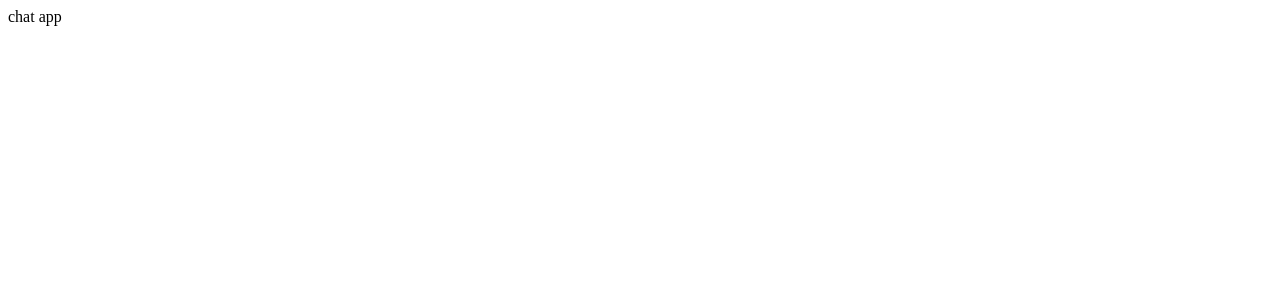
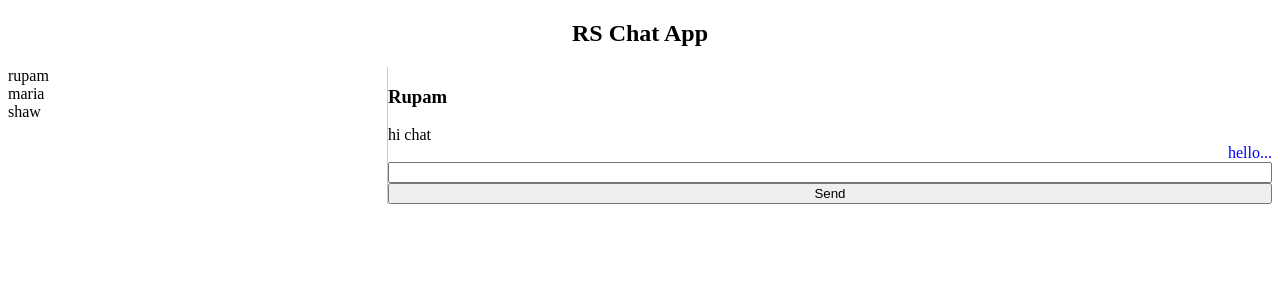
Before and after one commit to rupamShaw1998/chatApp, a React app in the folder Frontend/: page / in a window 1280 px wide. Shown: the top 300 px of the page. Built offline with nearby package versions, Linux system fonts and the light colour scheme; the HTML template or start-up script is replaced by a standard one.

Commit message:
FE setup

```diff
--- a/Frontend/src/App.css
+++ b/Frontend/src/App.css
@@ -0,0 +1,29 @@
+.chat {
+  display: flex;
+}
+
+.sidebar {
+  width: 30%;
+  border-right: 1px solid #ccc;
+}
+
+.chat-window {
+  width: 70%;
+  display: flex;
+  flex-direction: column;
+}
+
+.messages {
+  flex: 1;
+  overflow-y: auto;
+}
+
+.right {
+  text-align: right;
+  color: blue;
+}
+
+.left {
+  text-align: left;
+  color: black;
+}
--- a/Frontend/src/App.jsx
+++ b/Frontend/src/App.jsx
@@ -1,9 +1,13 @@
 import './App.css'
+import Chat from './pages/chat'
 
 function App() {
 
   return (
-    <div>chat app</div>
+    <>
+      <h2 style={{ textAlign: 'center' }}>RS Chat App</h2>
+      <Chat />
+    </>
   )
 }
 
--- /dev/null
+++ b/Frontend/src/components/ChatWindow.jsx
@@ -0,0 +1,23 @@
+import MessageBubble from "./MessageBubble";
+import MessageInput from "./MessageInput";
+
+const selectedUser = {username: "Rupam"}
+const messages = [{ _id: 1, message: "hi chat"},{ _id: 2, message: "hello..."}];
+
+const ChatWindow = () => {
+  return (
+    <div className="chat-window">
+      <h3>{selectedUser.username}</h3>
+
+      <div className="messages">
+        {messages.map((msg) => (
+          <MessageBubble key={msg._id} msg={msg.message} />
+        ))}
+      </div>
+
+      <MessageInput />
+    </div>
+  );
+};
+
+export default ChatWindow;
--- /dev/null
+++ b/Frontend/src/components/MessageBubble.jsx
@@ -0,0 +1,13 @@
+
+const MessageBubble = ({ msg }) => {
+
+  return (
+    <>
+      <div className={msg == "hello..." ? "right" : "left"}>
+        {msg}
+      </div>
+    </>
+  )
+}
+
+export default MessageBubble
--- /dev/null
+++ b/Frontend/src/components/MessageInput.jsx
@@ -0,0 +1,9 @@
+
+const MessageInput = () => {
+  return (
+    <><input value={""} onChange={() => {}} />
+    <button onClick={() => {}}>Send</button></>
+  )
+}
+
+export default MessageInput
--- /dev/null
+++ b/Frontend/src/components/Sidebar.jsx
@@ -0,0 +1,15 @@
+const users = ["rupam", "maria", "shaw"];
+
+const Sidebar = () => {
+  return (
+    <div className="sidebar">
+      {users.map((user) => (
+        <div onClick={() => {}}>
+          {user}
+        </div>
+      ))}
+    </div>
+  );
+};
+
+export default Sidebar;
--- /dev/null
+++ b/Frontend/src/pages/Chat.jsx
@@ -0,0 +1,13 @@
+import ChatWindow from "../components/ChatWindow"
+import Sidebar from "../components/Sidebar"
+
+const Chat = () => {
+  return (
+    <div className="chat">
+      <Sidebar />
+      <ChatWindow />
+    </div>
+  )
+}
+
+export default Chat
```
Also changed, not shown: Frontend/src/components/Navbar.jsx (added), Frontend/src/pages/Login.jsx (added), Frontend/src/pages/Signup.jsx (added), 2 other files (tests, documents, lock files or other folders).
